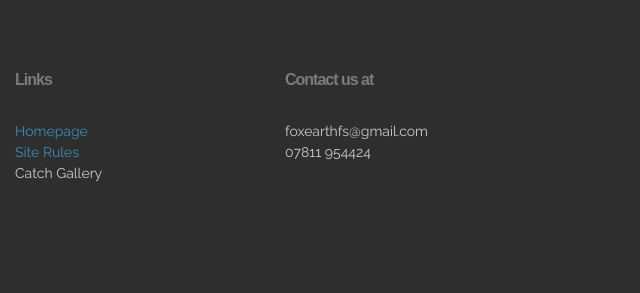
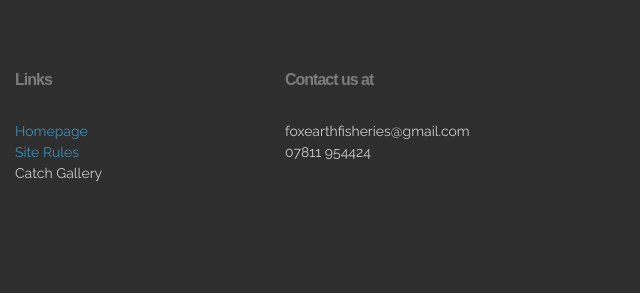
Before and after one commit to FoxearthFishery/foxearthfishery.github.io, a plain HTML site: page index.html in a window 1280 px wide. Shown: the part 3825-4118 px from the top of the page, 640-1280 px from the left. Drawn offline with Linux system fonts and the light colour scheme; files whose address does not match are found by name; a web font is replaced by a local one.

Commit message:
Commit New Email

```diff
--- a/index.html
+++ b/index.html
@@ -437,7 +437,7 @@ Foxearth<br>Sudbury<br>CO10 7GA</p>
                 <p><strong>Links</strong><br><a href="index.html" class="text-primary">Homepage</a><br><a href="rules.html" class="text-primary">Site Rules</a><br>Catch Gallery</p>
             </div>
             <div class="mbr-footer-content col-xs-12 col-md-3">
-                <p><strong>Contact us at</strong><br>foxearthfs@gmail.com<br>07811 954424<br></p>
+                <p><strong>Contact us at</strong><br>foxearthfisheries@gmail.com<br>07811 954424<br></p>
             </div>
 
         </div>
```
